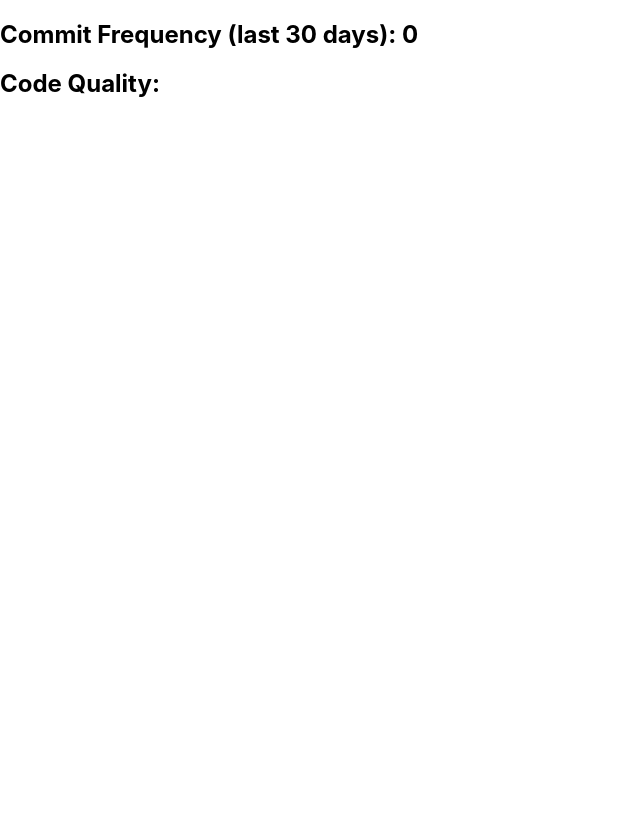
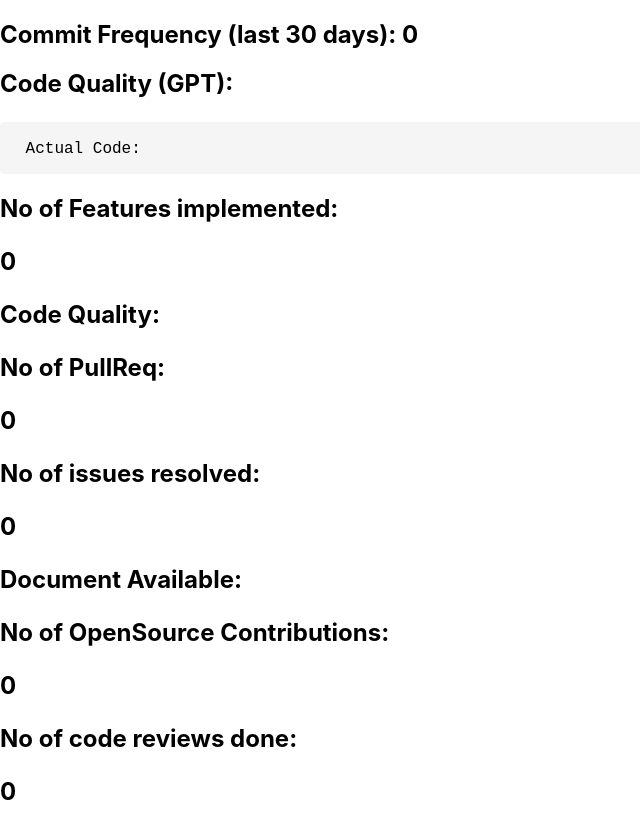
Before and after one commit to himanshudevrani96/lanchain, a React (Create React App) app: page / in a window 1280 px wide. Shown: the whole page, without its empty margins (0-640 px from the left). Before the commit the page ends 800 px from the top, so only its background shows below. Built offline with nearby package versions, Linux system fonts and the light colour scheme; no server answers.

Commit message:
fext/devopt

```diff
--- a/src/DevOptimizer.tsx
+++ b/src/DevOptimizer.tsx
@@ -2,13 +2,32 @@ import axios from "axios";
 import { LLMChain, OpenAI, PromptTemplate } from "langchain";
 import { SequentialChain } from "langchain/chains";
 import React, { useEffect, useState } from "react";
+import styled from "styled-components";
 import { API_KEY } from "./apikey";
 
+const CodeBlock = styled.pre`
+  background-color: #f5f5f5;
+  padding: 1rem;
+  border-radius: 4px;
+  font-family: 'Courier New', Courier, monospace;
+`;
+
+const Code = styled.code`
+  color: #333;
+`;
 const DevOptimizer: React.FC = () => {
   const [commitFrequency, setCommitFrequency] = useState<number>(0);
   const [codeQuality, setCodeQuality] = useState<string>("");
+  const [code, setCode] = useState<string>("");
+  const [codeQualityMeas, setCodeQualityMeas] = useState<string>("");
+  const [pullReq, setPullReq] = useState<number>(0);
+  const [issueFixed, setIssueFixed] = useState<number>(0);
+  const [featImp, setFeatImp] = useState<number>(0);
+  const [docCheck, setDocCheck] = useState<boolean>(false);
+  const [openSourceContribution, setOpenSourceContribution] = useState<number>(0);
+  const [codeReviews, setCodeReviews] = useState<number>(0)
 
-  const accessToken = "token";
+  const accessToken = "Your token";
 
   useEffect(() => {
     const username = "himanshudevrani96";
@@ -24,19 +43,38 @@ const DevOptimizer: React.FC = () => {
             },
           }
         );
-
         const commits = response.data;
         const frequency: any = calculateCommitFrequency(commits, 30);
         setCommitFrequency(frequency);
-
         const latestCommit = commits[0];
         console.log({ latestCommit });
-
         const code = await fetchCodeFromCommit(latestCommit.sha, fileExtension);
         console.log({ code });
-
+        setCode(code)
         const codeQuality = await analyzeCodeQuality(API_KEY, code);
         setCodeQuality(codeQuality);
+        const codeQualityHighLow = analyzeCodeQualityHighLow(commits)
+        console.log({codeQualityHighLow});
+        setCodeQualityMeas(codeQualityHighLow)
+        const pullreq = calculatePullRequestReviews(commits)
+        console.log({pullreq});
+        setPullReq(pullreq)
+        const issueFixed = calculateIssueResolution(commits)
+        console.log({issueFixed});
+        setIssueFixed(issueFixed)
+        const featureImpl = calculateFeatureImplementation(commits)
+        console.log({featureImpl});
+        setFeatImp(featureImpl)
+        const checkDoc = checkDocumentation(commits)
+        console.log({checkDoc});
+        setDocCheck(checkDoc)
+        const openSourceCont  = calculateOpenSourceContributions(commits)
+        console.log({openSourceCont});
+        setOpenSourceContribution(openSourceCont)
+        const codeReviews = calculateCodeReviews(commits)
+        console.log({codeReviews});
+        setCodeReviews(codeReviews)
+
       } catch (error: any) {
         console.error("An error occurred:", error.message);
       }
@@ -149,7 +187,7 @@ const DevOptimizer: React.FC = () => {
     fetchCommits();
   }, []);
 
-  const analyzeCodeQuality = (commits: any[]): string => {
+  const analyzeCodeQualityHighLow = (commits: any[]): string => {
     // Perform code quality analysis based on commits
     // You can implement your own code quality analysis logic here
     // For example, you can analyze code complexity, adherence to best practices, or code style consistency
@@ -273,7 +311,17 @@ const DevOptimizer: React.FC = () => {
   return (
     <div>
       <h2>Commit Frequency (last 30 days): {commitFrequency}</h2>
-      <h2>Code Quality: {codeQuality}</h2>
+      <h2>Code Quality (GPT): <p>{codeQuality}</p></h2>
+      <CodeBlock> Actual Code:
+      <Code>{code}</Code>
+    </CodeBlock>
+      <h2>No of Features implemented: <p>{featImp}</p></h2>
+      <h2>Code Quality: <p>{codeQualityMeas}</p></h2>
+      <h2>No of PullReq: <p>{pullReq}</p></h2>
+      <h2>No of issues resolved: <p>{issueFixed}</p></h2>
+      <h2>Document Available: <p>{docCheck}</p></h2>
+      <h2>No of OpenSource Contributions: <p>{openSourceContribution}</p></h2>
+      <h2>No of code reviews done: <p>{codeReviews}</p></h2>
     </div>
   );
 };
--- a/src/apikey.ts
+++ b/src/apikey.ts
@@ -1 +1 @@
-export const API_KEY = "sk-YOUR KEY"
+export const API_KEY = "sk-Key"
```
